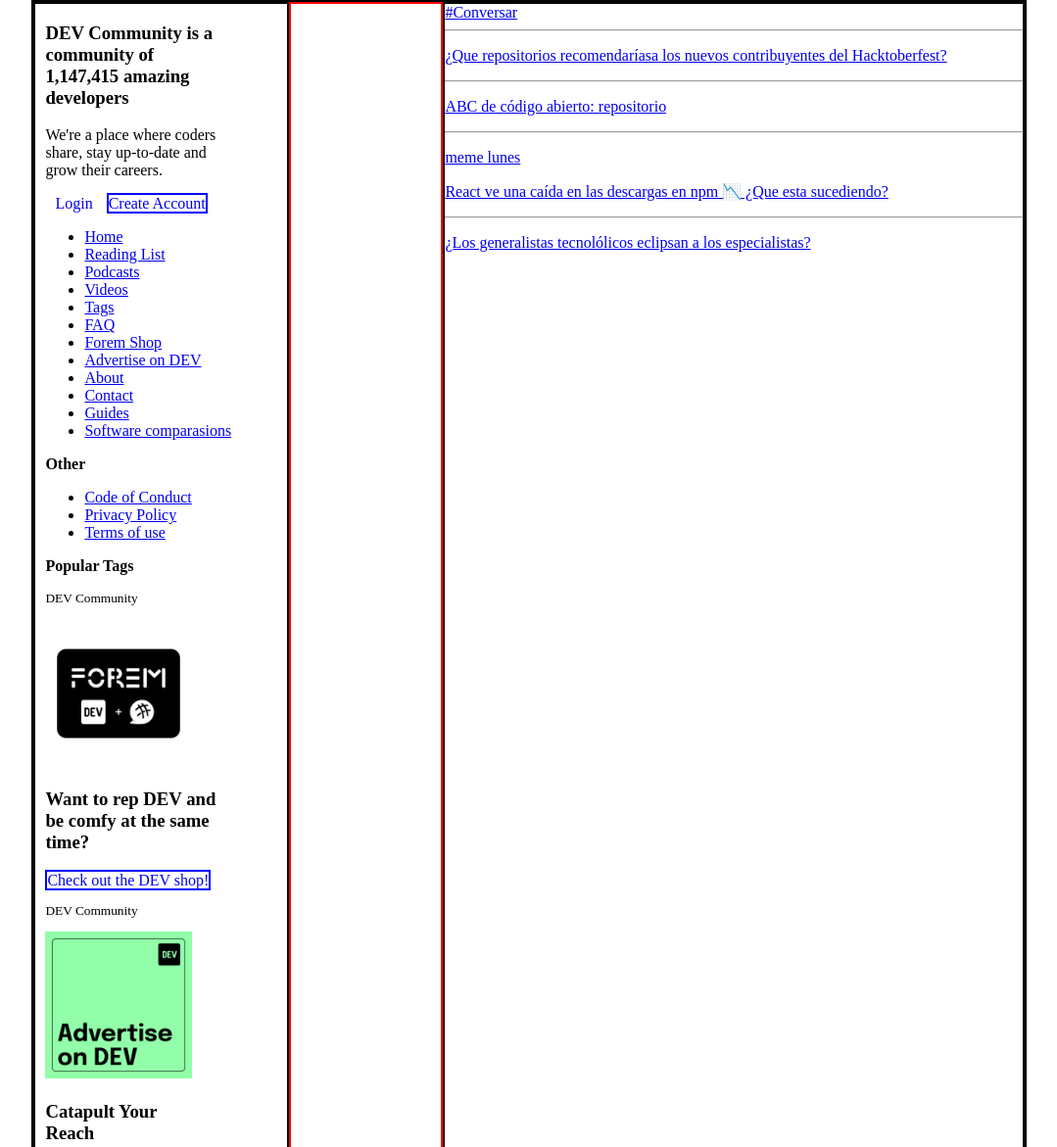
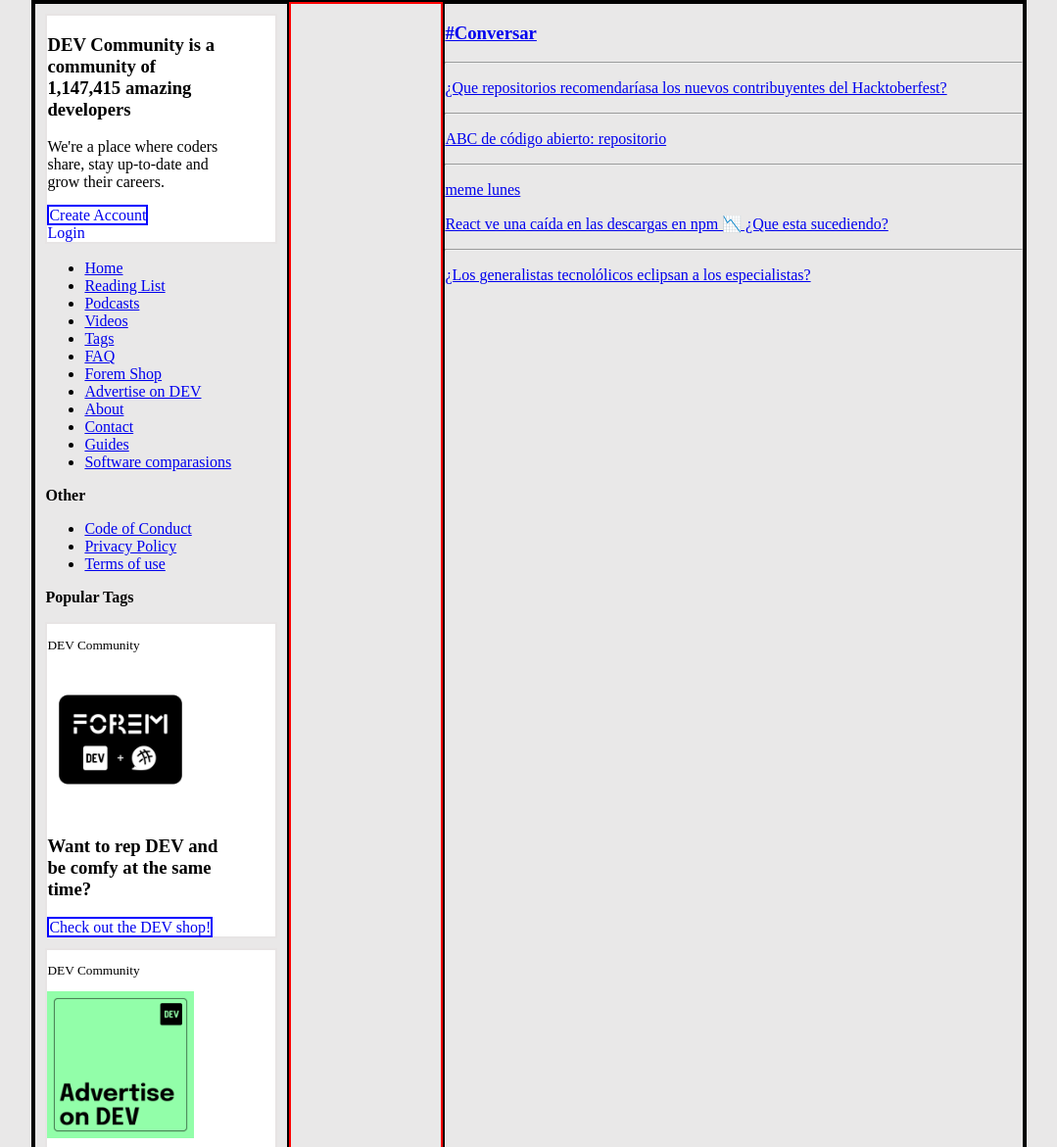
Before and after one commit to Lalo0Montiel/ProyectoMaquetacion, a plain HTML site: page index.html in a window 1280 px wide. Shown: the part 118-1289 px from the top of the page at 98% size, without its empty margins (100-1179 px from the left). Drawn offline with Linux system fonts and the light colour scheme.

Commit message:
actualización rama1, se le añadió el color blanco a los recuadros

```diff
--- a/index.html
+++ b/index.html
@@ -20,20 +20,20 @@
 
     <div class="caja-principal">
         <aside class="lado-izquierdo">
-            <div>
+            <div class="box-white">
               <h3>
                 DEV Community is a <br />
                 community of <br />
                 1,147,415 amazing <br />
                 developers
               </h3>
-              <p>
+              <p class=>
                 We're a place where coders <br />
                 share, stay up-to-date and <br />
                 grow their careers.
               </p>
+              <a class="create-account-iz" href="#">Create Account</a>
               <a class="login-button-iz" href="#">Login</a>
-              <a class="create-account-iz" href="#">Create Account</a>
             </div>
             <div>
               <ul>
@@ -59,18 +59,14 @@
                 <li><a href="#">Terms of use</a></li>
               </ul>
             </div>
-            <div>
+            <div class="box-popular">
               <p><b>Popular Tags</b></p>
             </div>
-            <div>
+            <div class="box-white">
               <small>
                 <p>DEV Community</p>
               </small>
-              <img
-                src="./imgs/a7vwtniq292l7187bmky.png"
-                alt="Logo DEV Community"
-                height="150px"
-              />
+              <img src="./imgs/a7vwtniq292l7187bmky.png"alt="Logo DEV Community" height="150px"/>
               <h3>
                 Want to rep DEV and <br />
                 be comfy at the same <br />
@@ -78,7 +74,7 @@
               </h3>
               <a class="check" href="#">Check out the DEV shop!</a>
             </div>
-            <div>
+            <div class="box-white">
               <small>
                 <p>DEV Community</p>
               </small>
@@ -116,7 +112,8 @@
         <main></main>
 
         <aside class="lado-derecho">
-            <a href="https://dev.to/t/discuss">#Conversar</a>
+          <div class="box-white">
+            <h3><a href="https://dev.to/t/discuss">#Conversar</a></h3>
             <hr>
             <p>
                 <a href="https://dev.to/bekahhw/what-repos-would-you-recommend-to-new-contributors-for-hacktoberfest-47no">
@@ -146,7 +143,7 @@
                     ¿Los generalistas tecnolólicos eclipsan a los especialistas?
                 </a>
             </p>
-
+          </div>
         </aside>
 
 
--- a/sass/styles.scss
+++ b/sass/styles.scss
@@ -2,7 +2,9 @@
 border: 1px solid red;
 
 }
-
+body{
+    background-color: rgb(233, 232, 232);
+}
 .header{
     background-color: beige;
     display: flex;
@@ -39,10 +41,12 @@ border: 1px solid red;
             text-decoration: none;
             margin: 10 px;
 
+
         }
         .login-button-iz {
             text-decoration: none;
-            margin: 10px;
+            margin: 0 auto;
+            display: block;
         }
         div {
             margin: 10px;
@@ -51,7 +55,14 @@ border: 1px solid red;
             background-color: transparent;
             border: 2px solid blue;
             text-decoration: none;
-            margin: 10 px;
+            margin: 0 auto;
+        }
+        .box-white {
+            background-color: white;
+            border: 2px solid rgb(231, 228, 228);
+        }
+        .box-pupular {
+
         }
         }
 
```
Also changed, not shown: css/styles.css, 2 other files. Lines whose indentation alone changed are shown as unchanged.
